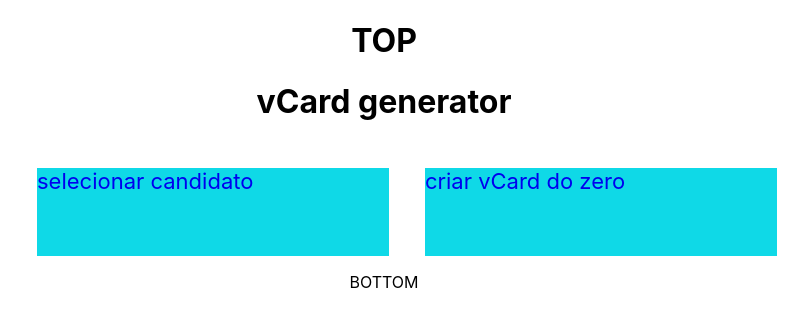
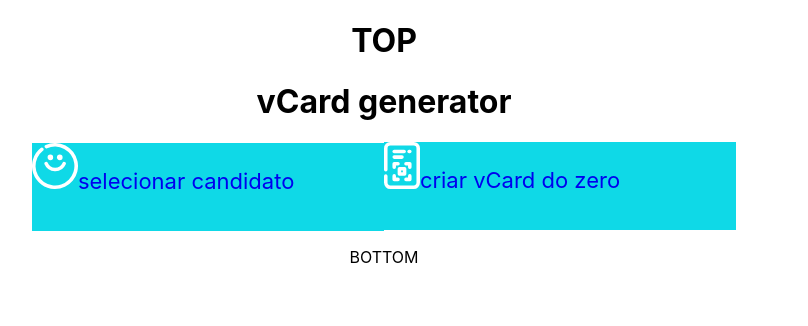
Before and after one commit to dp-152/commcepta-challenge, a React (Create React App) app: page / in a window 1280 px wide. Shown: the top 326 px of the page, without its empty margins (256-1064 px from the left). Built offline with nearby package versions, Linux system fonts and the light colour scheme; the HTML template or start-up script is replaced by a standard one.

Commit message:
Placed icon inside div

```diff
--- a/src/components/Button.tsx
+++ b/src/components/Button.tsx
@@ -14,16 +14,16 @@ interface Props {
 export default function Button(props: Props): ReactElement {
   return (
     <Link to={props.target}>
-      {props.icon ? <img src={props.icon} alt={props.icon} /> : ""}
-      <span
+      <div
         className={
           "Button " +
           `Button-theme-${props.theme} ` +
           `Button-size-${props.size}`
         }
       >
-        {props.text}
-      </span>
+        {props.icon ? <img src={props.icon} alt={props.icon} /> : ""}
+        <span>{props.text}</span>
+      </div>
     </Link>
   );
 }
```
